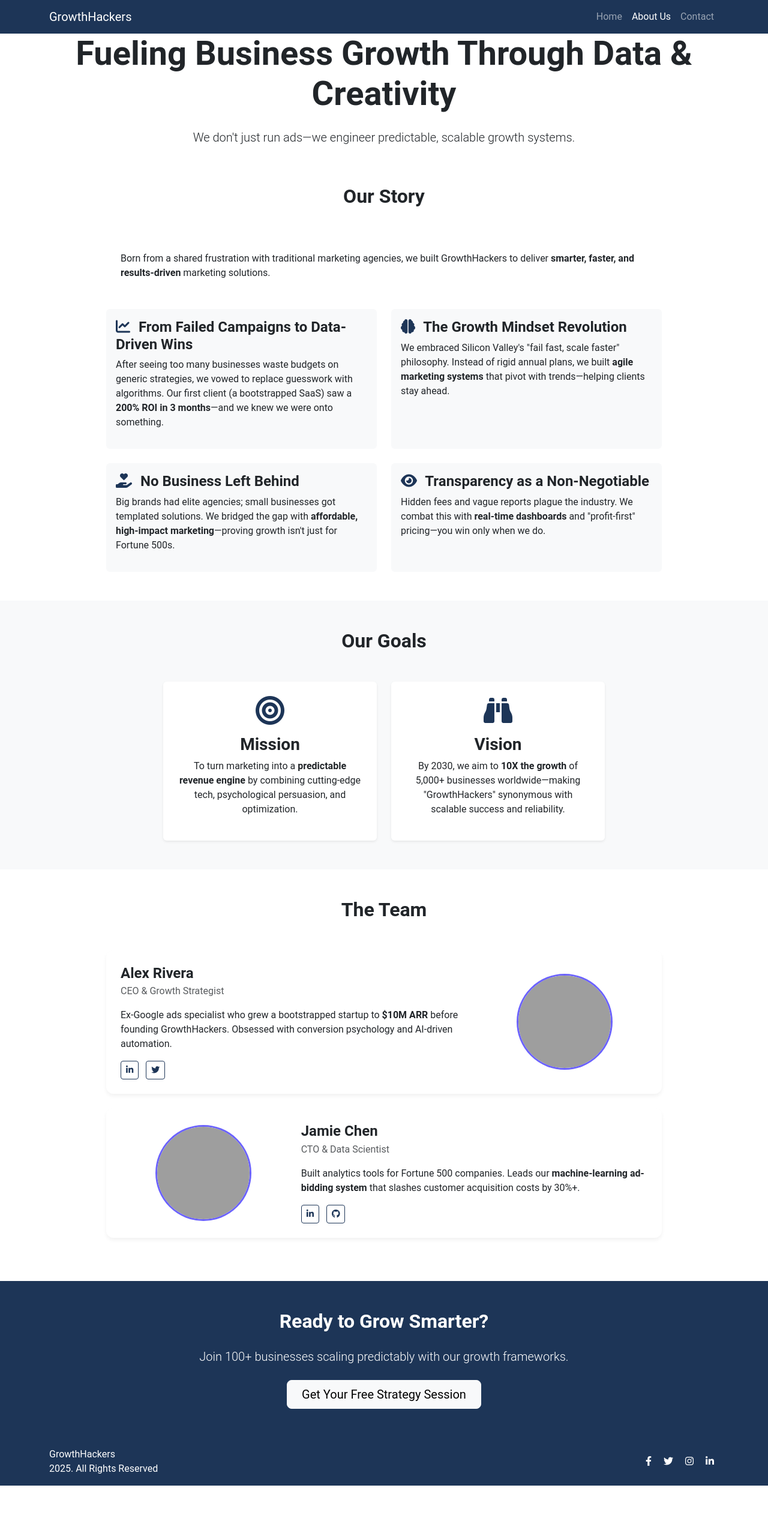
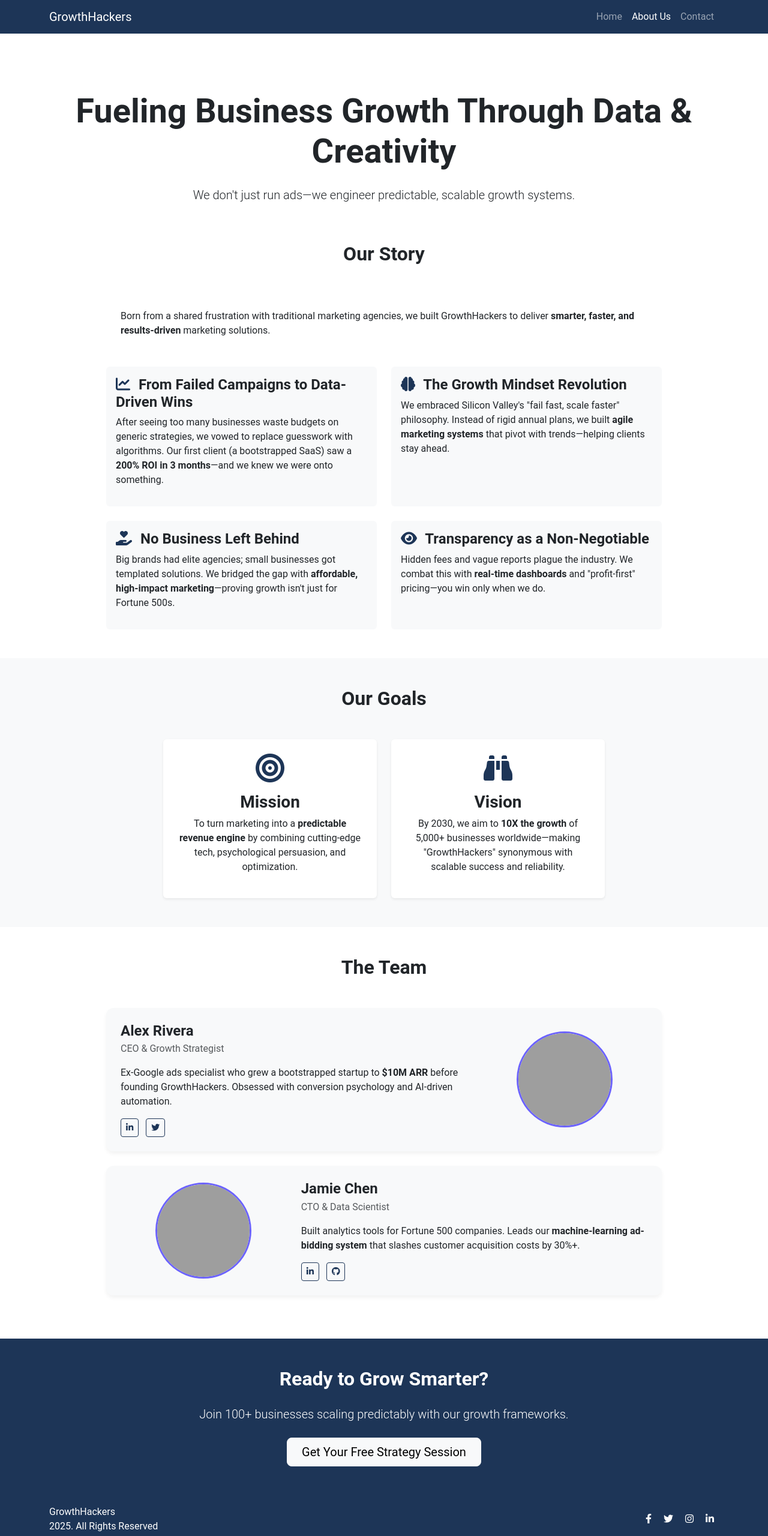
Before and after one commit to sherwinPAGA/csgvMidTerm, a website: page about.html in a window 1280 px wide. Shown: the whole page at 60% size. Before the commit the page ends 2476 px from the top, so only its background shows below. Drawn offline with nearby package versions, Linux system fonts and the light colour scheme; files that its build step writes are made by us from their sources; grey boxes are pictures that could not be loaded.

Commit message:
fixed footer and colors

```diff
--- a/about.html
+++ b/about.html
@@ -43,7 +43,7 @@
     <!-- Hero Section -->
     <section class="hero-section">
       <div class="container text-center">
-        <h1 class="display-4 fw-bold mb-4">
+        <h1 class="display-4 fw-bold mb-4 pt-5 mt-5">
           Fueling Business Growth Through
           <span style="color: var(--primary)">Data & Creativity</span>
         </h1>
@@ -196,7 +196,7 @@
         <h2 class="fw-bold mb-5 text-center">The Team</h2>
 
         <!-- Founder 1 -->
-        <div class="founder-card card p-4 mb-4">
+        <div class="founder-card card p-4 mb-4 bg-light">
           <div class="row align-items-center">
             <div class="col-md-8">
               <h4 class="fw-bold mb-1">Alex Rivera</h4>
@@ -224,7 +224,7 @@
         </div>
 
         <!-- Founder 2 -->
-        <div class="founder-card card p-4">
+        <div class="founder-card card p-4 bg-light">
           <div class="row align-items-center">
             <div class="col-md-4 text-center order-md-1 order-2">
               <img src="https://randomuser.me/api/portraits/women/44.jpg"
```
Also changed, not shown: contact.html (+11 -4 lines).
